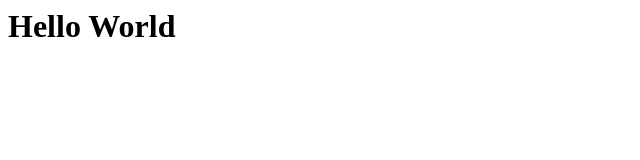
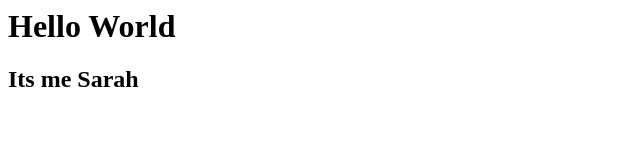
Before and after one commit to sarahnasiry/Web-page-week4, a plain HTML site: page index.html in a window 1280 px wide. Shown: the whole page, without its empty margins (0-640 px from the left). Drawn offline with Linux system fonts and the light colour scheme.

Commit message:
Update index.html
added my name

```diff
--- a/index.html
+++ b/index.html
@@ -1 +1,2 @@
 <h1>Hello World</h1>
+<h2> Its me Sarah </h2>
```
